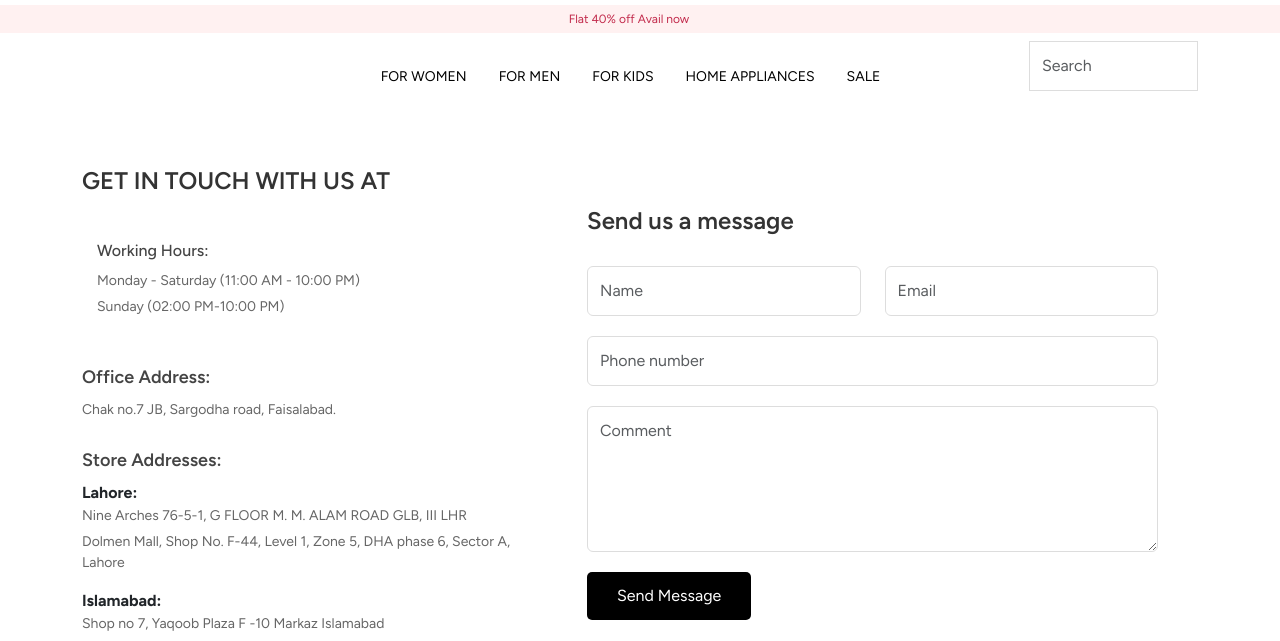
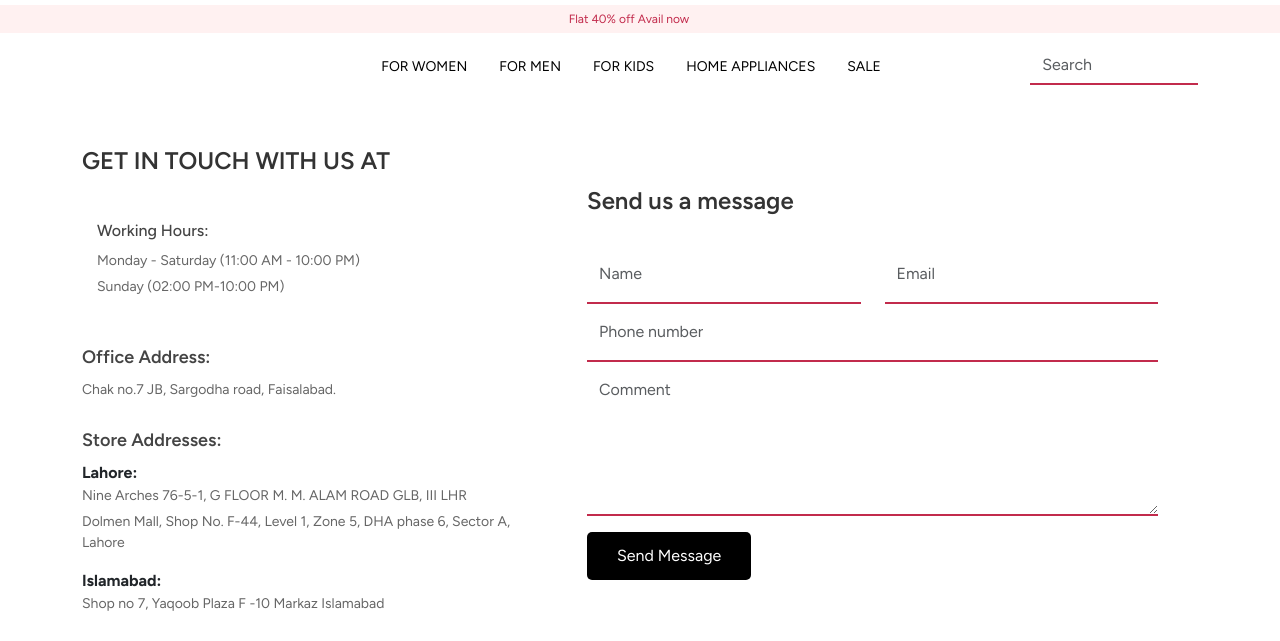
Before and after one commit to abdullahchandio/trends, a plain HTML site: page contact.html in a window 1280 px wide. Shown: the part 109-750 px from the top of the page. Drawn offline with nearby package versions, Linux system fonts and the light colour scheme.

Commit message:
Add files via upload

```diff
--- a/contact.html
+++ b/contact.html
@@ -60,7 +60,7 @@
             font-size: 18px;
         }
 
-        .form-control {
+        /* .form-control {
             border: 1px solid #ddd;
             padding: 12px;
             margin-bottom: 20px;
@@ -69,7 +69,7 @@
         .form-control:focus {
             box-shadow: none;
             border-color: #dc3545;
-        }
+        } */
 
         .submit-btn {
             background: #000;
@@ -507,21 +507,21 @@
                         <form id="contactForm" novalidate>
                             <div class="row">
                                 <div class="col-md-6">
-                                    <input type="text" class="form-control" id="name" placeholder="Name" required>
+                                    <input type="text" class="form-control search-bar py-3" id="name" placeholder="Name" required>
                                     <div class="error-message" id="nameError">Please enter your name</div>
                                 </div>
                                 <div class="col-md-6">
-                                    <input type="email" class="form-control" id="email" placeholder="Email" required>
+                                    <input type="email" class="form-control search-bar py-3" id="email" placeholder="Email" required>
                                     <div class="error-message" id="emailError">Please enter a valid email address</div>
                                 </div>
                             </div>
-                            <input type="tel" class="form-control" id="phone" placeholder="Phone number" required>
+                            <input type="tel" class="form-control search-bar py-3" id="phone" placeholder="Phone number" required>
                             <div class="error-message" id="phoneError">Please enter a valid phone number</div>
 
-                            <textarea class="form-control" id="message" rows="5" placeholder="Comment" required></textarea>
+                            <textarea class="form-control search-bar py-3" id="message" rows="5" placeholder="Comment" required></textarea>
                             <div class="error-message" id="messageError">Please enter your message</div>
 
-                            <button type="submit" class="submit-btn">Send Message</button>
+                            <button type="submit" class="submit-btn mt-3">Send Message</button>
                         </form>
                     </div>
                 </div>
```
